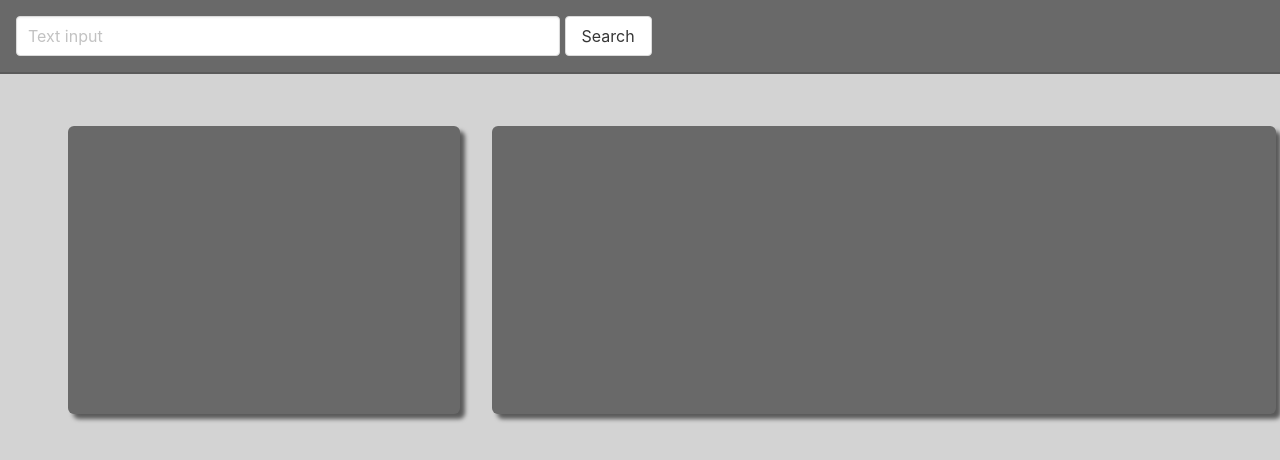
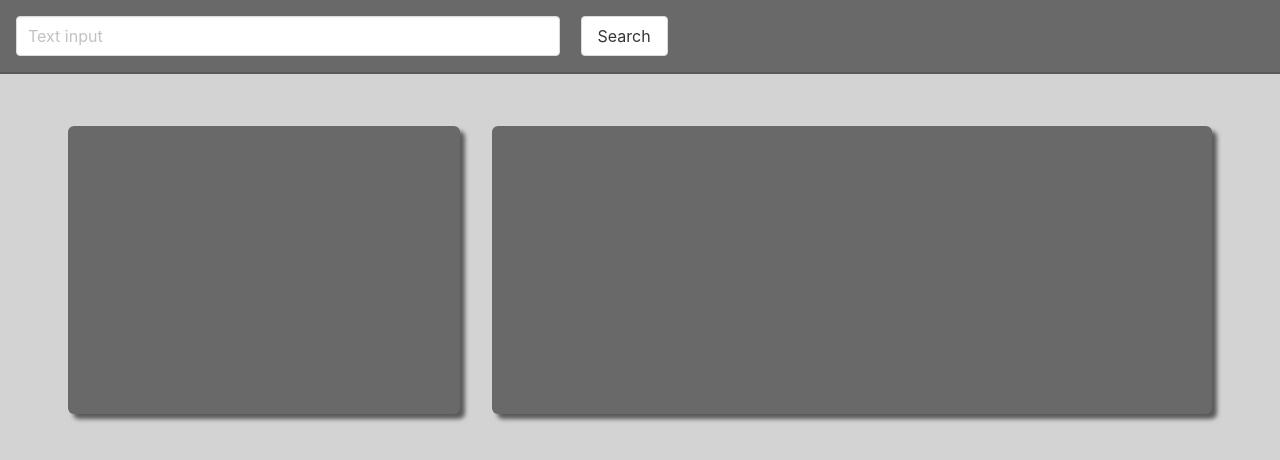
Before and after one commit to kwlucas/Fetch-Coin, a plain HTML site: page index.html in a window 1280 px wide. Drawn offline with nearby package versions, Linux system fonts and the light colour scheme.

Commit message:
"html: fix margins on content boxes, css: adjust margins on button and inpout classes"

```diff
--- a/assets/css/style.css
+++ b/assets/css/style.css
@@ -8,7 +8,7 @@ html, body {
 }
 .input {
     width: 34em;
-    margin: 1em 0 1em 1em;
+    margin: 1em 0 0 1em;
 }
 
 #navbar {
@@ -16,7 +16,7 @@ html, body {
 }
 
 .button {
-    margin: 1em 0 0 0;
+    margin: 1em;
 }
 
 
--- a/index.html
+++ b/index.html
@@ -45,7 +45,7 @@
                         <div id="coinPrice"></div>
                     </div>
 
-                    <div id="headLineDisp" class="box-custom column is-two-thirds">
+                    <div id="headLineDisp" class="box-custom column">
 
                     </div>
                 </div>
```
